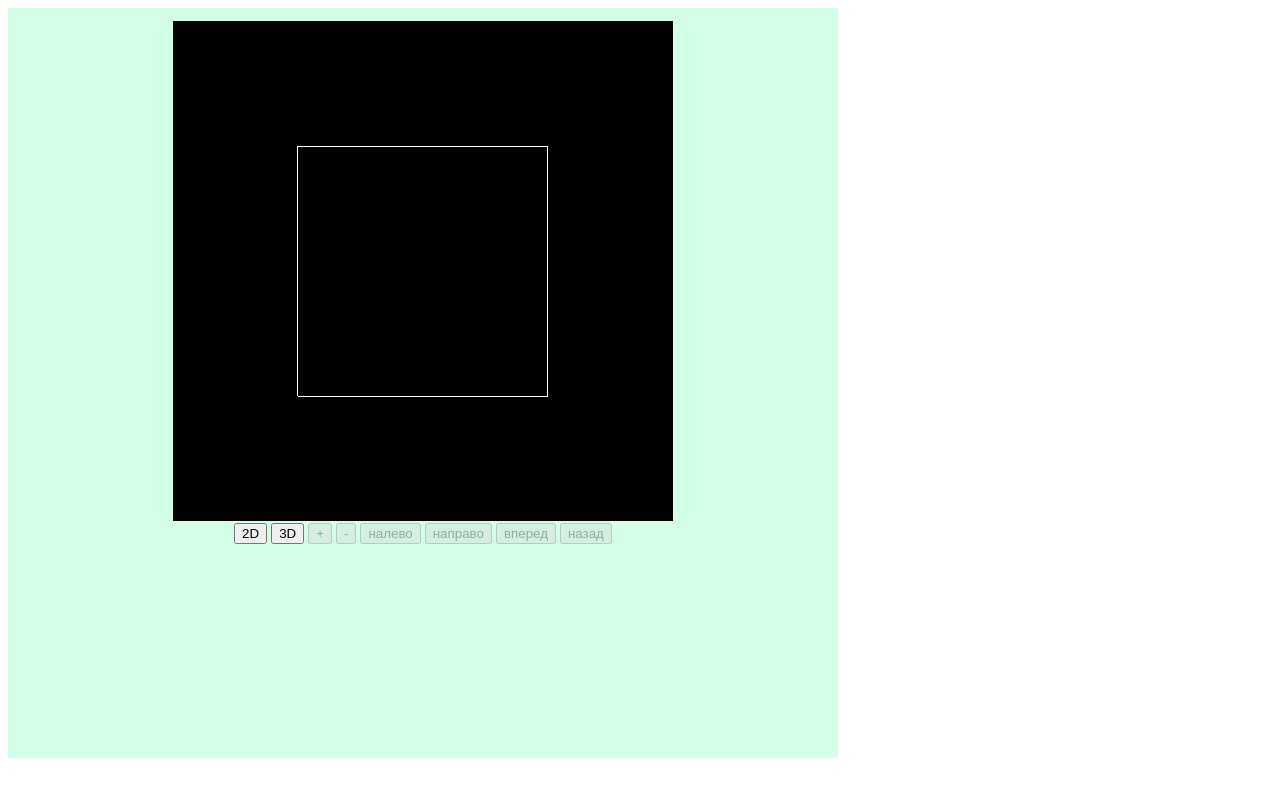
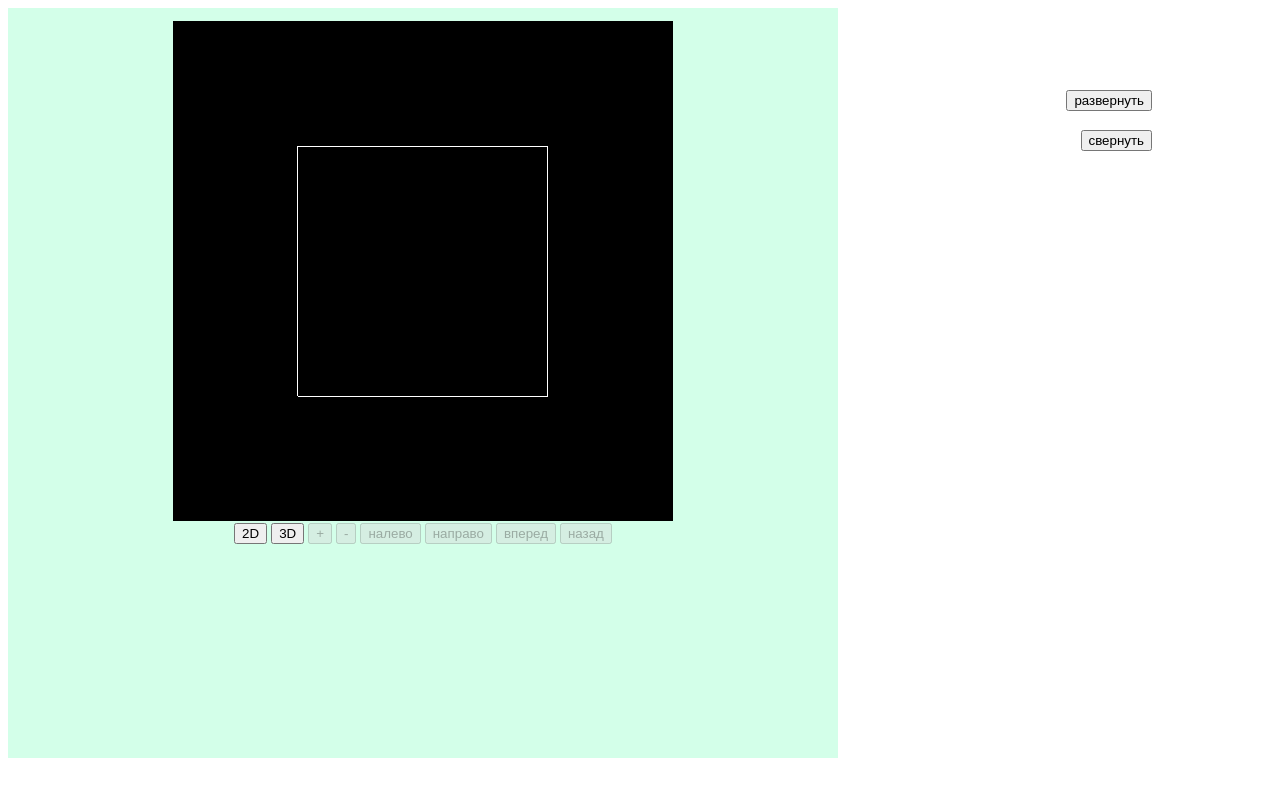
Before and after one commit to elizaveta1101/editor_view, a plain HTML site: page example.html in a window 1280 px wide. Drawn offline with Linux system fonts and the light colour scheme.

Commit message:
add fullscreen

```diff
--- a/example.html
+++ b/example.html
@@ -11,39 +11,24 @@
 <body>
     <div class="editor">
         <div class="editor__functions">
-            <!-- <button id="functionLine">Линия</button><br>
-            <button id="functionCurve" disabled>Кривая</button><br>
-            <button id="functionRectangle">Прямоугольник</button><br>
-            <button id="functionPolygon">Многоугольник</button><br>
-            <button id="functionCircle">Круг</button><br> -->
         </div>
         <div class="editor__interact">
             <canvas id="canvas"></canvas>
         </div>
         <div class="editor__buttons">
-            <!-- <button onclick="clearViewport();">Очистить</button> -->
             <button onclick="set2D();">2D</button>
             <button onclick="set3D();">3D</button>
             <button onclick="zoomIn();">+</button>
             <button onclick="zoomOut();">-</button>
             <button onclick="turnLeft();">налево</button>
             <button onclick="turnRight();">направо</button>
-
             <button onclick="moveForward();">вперед</button>
             <button onclick="moveBackward();">назад</button>
         </div>
         <div class="editor__values">
-            <!-- <label for="angles">Количество углов</label><br>
-            <input type="text" id="angles" name="angles"><br><br>
-            <label for="side">Длина стороны</label><br>
-            <input type="text" id="side" name="side"><br><br>
-            <label for="turn">Угол поворота (в градусах)</label><br>
-            <input type="text" id="turn" name="turn"><br><br>
-            <hr>
-            <label for="radius">Радиус круга</label><br>
-            <input type="text" id="radius" name="radius"><br><br> -->
         </div>
-
+        <button style="position: fixed; top:10%; right:10%;" onclick="makeBig();">развернуть</button>
+        <button style="position: fixed; top:15%; right:10%;" onclick="makeSmall();">свернуть</button>
     </div>
     <script src="./src/gl-matrix.js"></script>
     <script src="./src/view.js"></script>
--- a/src/view.js
+++ b/src/view.js
@@ -148,7 +148,6 @@ window.onload = function () {
     }
 }
 
-
  //new function
  function setupWebGL() {
     mat4.identity(pMatrix);
@@ -227,3 +226,19 @@ function enableViewButtons() {
     })
     console.log(viewButtons);
 }
+
+function makeBig() {
+    const canvas = document.querySelector('#canvas');
+    canvas.style.position="fixed";
+    canvas.style.top="0";
+    canvas.style.left="10%";
+    canvas.width=1000;
+    canvas.height=1000;
+}
+
+function makeSmall() {
+    const canvas = document.querySelector('#canvas');
+    canvas.style.position="initial";
+    canvas.width=500;
+    canvas.height=500;
+}
```
